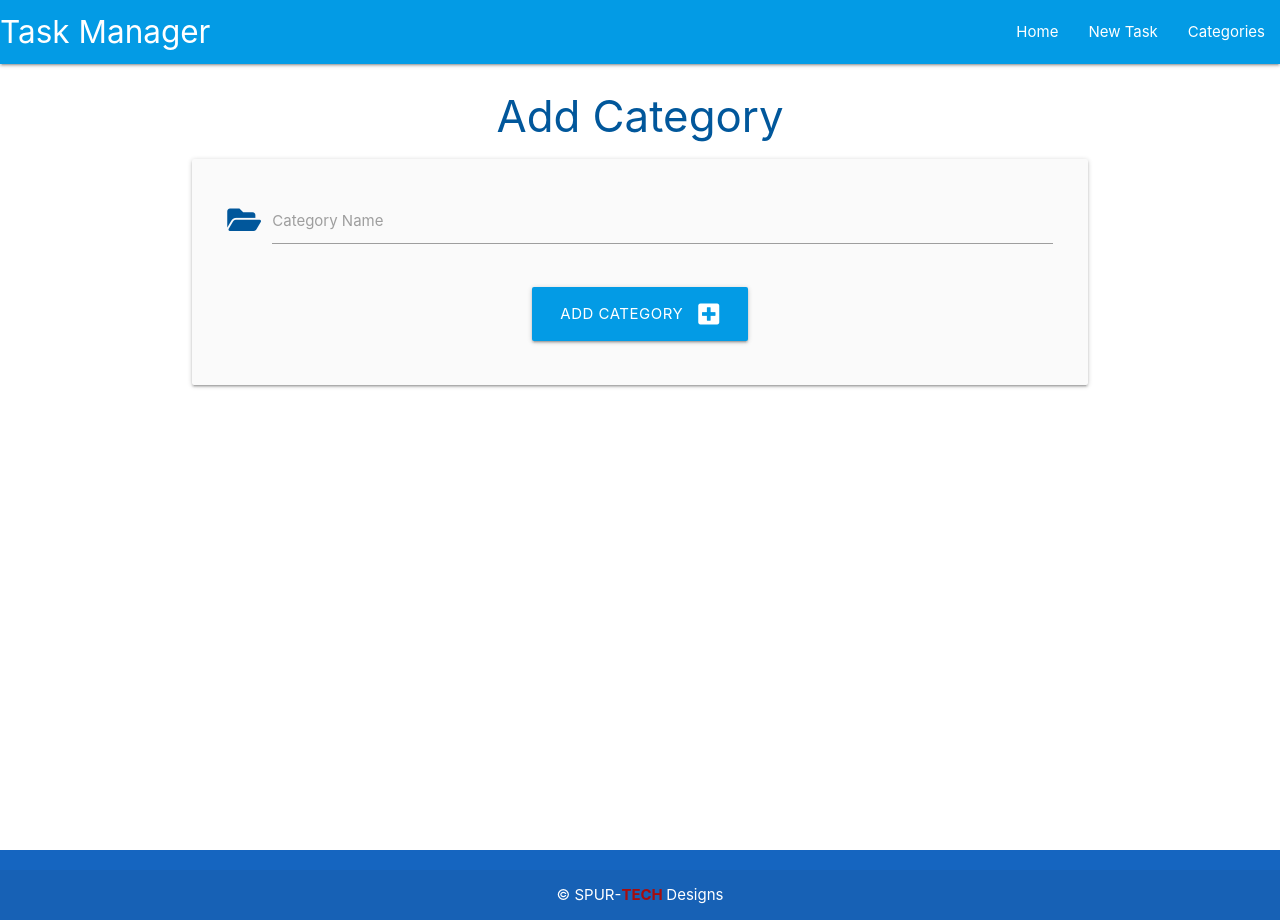
After one commit to SPUR-TECH/task-manager, a Flask app: page /add_category in a window 1280 px wide. The commit adds this page. Run offline with Flask 2, Linux system fonts and the light colour scheme.

Commit message:
add category files and centre copyright

```diff
--- a/taskmanager/routes.py
+++ b/taskmanager/routes.py
@@ -1,8 +1,23 @@
-from flask import render_template
+from flask import render_template, request, redirect, url_for
 from taskmanager import app, db
 from taskmanager.models import Category, Task
 
 
 @app.route("/")
 def home():
-    return render_template("base.html")
+    return render_template("tasks.html")
+
+
+@app.route("/categories")
+def categories():
+    return render_template("categories.html")
+
+
+@app.route("/add_category", methods=["GET", "POST"])
+def add_category():
+    if request.method == "POST":
+        category = Category(category_name=request.form.get("category_name"))
+        db.session.add(category)
+        db.session.commit()
+        return redirect(url_for("categories"))
+    return render_template("add_category.html")
--- /dev/null
+++ b/taskmanager/templates/add_category.html
@@ -0,0 +1,28 @@
+{% extends "base.html" %}
+{% block content %}
+
+<h3 class="light-blue-text text-darken-4 center-align">Add Category</h3>
+
+<div class="row card-panel grey lighten-5">
+    <form class="col s12" method="POST" action="{{ url_for('add_category') }}">
+        <!-- category name -->
+        <div class="row">
+            <div class="input-field col s12">
+                <i class="fas fa-folder-open prefix light-blue-text text-darken-4"></i>
+                <input id="category_name" name="category_name" minlength="3" maxlength="25" type="text" class="validate"
+                    required>
+                <label for="category_name">Category Name</label>
+            </div>
+        </div>
+        <!-- submit button -->
+        <div class="row">
+            <div class="col s12 center-align">
+                <button type="submit" class="btn-large light-blue darken-1">
+                    Add Category <i class="fas fa-plus-square right"></i>
+                </button>
+            </div>
+        </div>
+    </form>
+</div>
+
+{% endblock %}
--- a/taskmanager/templates/base.html
+++ b/taskmanager/templates/base.html
@@ -26,7 +26,7 @@
                 <ul class="right hide-on-med-and-down">
                     <li><a href="{{ url_for('home') }}">Home</a></li>
                     <li><a href="">New Task</a></li>
-                    <li><a href="">Categories</a></li>
+                    <li><a href="{{ url_for('categories') }}">Categories</a></li>
                 </ul>
             </div>
         </nav>
@@ -35,7 +35,7 @@
         <ul class="sidenav" id="mobile-demo">
             <li><a href="{{ url_for('home') }}">Home</a></li>
             <li><a href="">New Task</a></li>
-            <li><a href="">Categories</a></li>
+            <li><a href="{{ url_for('categories') }}">Categories</a></li>
         </ul>
     </header>
 
@@ -46,10 +46,9 @@
 
     <footer class="page-footer blue darken-3">
         <div class="footer-copyright">
-            <div class="container">
-                For educational purposes only
-                <a class="white-text right" href="https://codeinstitute.net" target="_blank">&copy; SPUR-<B>TECH
-                    </B>Designs</a>
+            <div class="container col s12 center-align">
+                <a class="white-text" href="https://codeinstitute.net" target="_blank">&copy; SPUR-<b>TECH
+                    </b>Designs</a>
             </div>
         </div>
     </footer>
```
Also changed, not shown: taskmanager/templates/categories.html (added, +14 -0 lines), taskmanager/templates/tasks.html (renamed from taskmanager/templates/task.html).
